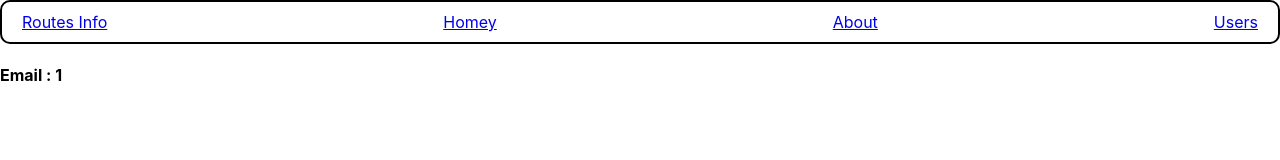
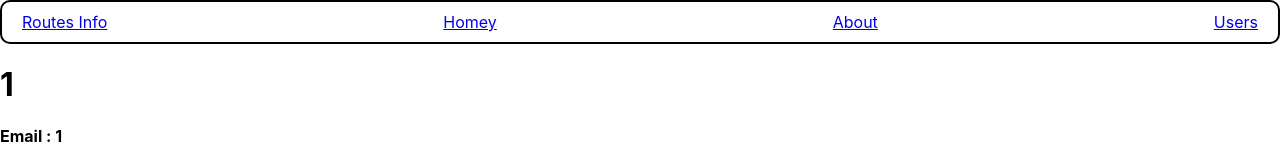
Before and after one commit to ronak-d/Practise, a React (Create React App) app in the folder learning/: page /UsersList/1/1 in a window 1280 px wide. Shown: the top 160 px of the page. Built offline with nearby package versions, Linux system fonts and the light colour scheme.

Commit message:
Use Param and colon

```diff
--- a/learning/src/Components/Routers/AllRoutes.jsx
+++ b/learning/src/Components/Routers/AllRoutes.jsx
@@ -18,7 +18,7 @@ const AllRoutes = () => {
         <Route path="/About" element={<About/>}/>
         <Route path="/Homey" element={<Homey/>}/>
         <Route path="/UsersList" element={<UsersList/>}/>
-        <Route path="/UsersList/:mail/:id" element={<UserDetails/>}/>
+        <Route path="/UsersList/:mail/:first_name" element={<UserDetails/>}/>
     </Routes>
     {/* use :mail/:id for dynamic routing */}
     </>
--- a/learning/src/Components/Routers/UserDetails.jsx
+++ b/learning/src/Components/Routers/UserDetails.jsx
@@ -5,7 +5,7 @@ const UserDetails = () => {
   const {mail,first_name} = useParams();
 
   // this hook is taking prop value automatically from link tag in mapping function of userlist
-  //
+  // then destructure it and use them in curly brackets as they are in form of Js.
 
   return (
     <>
--- a/learning/src/Components/Routers/UsersList.jsx
+++ b/learning/src/Components/Routers/UsersList.jsx
@@ -22,7 +22,7 @@ const UsersList = () => {
 
       {users.map((user) =>(
         <>
-          <Link to={`/UsersList/${user.email}/${user.id}`}>
+          <Link to={`/UsersList/${user.email}/${user.first_name}`}>
             <img src={user.avatar} alt="" />
             <p key={user.id}> {user.id} {user.first_name} {user.last_name}</p>
           </Link>
```
